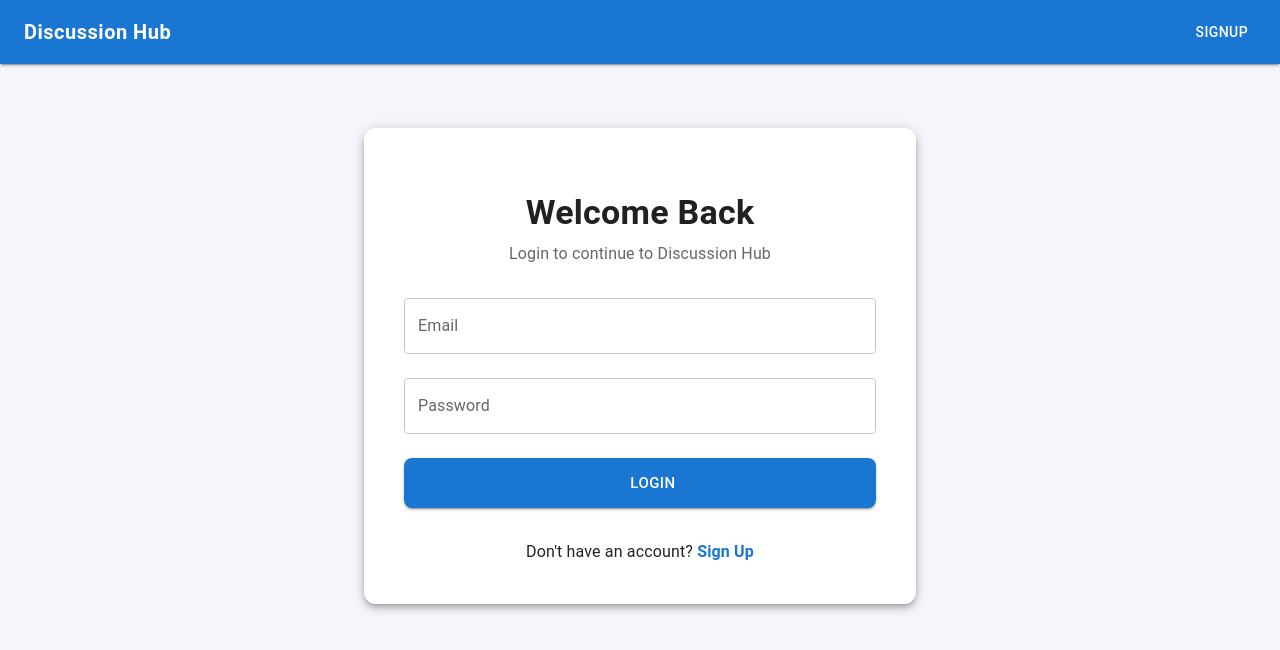
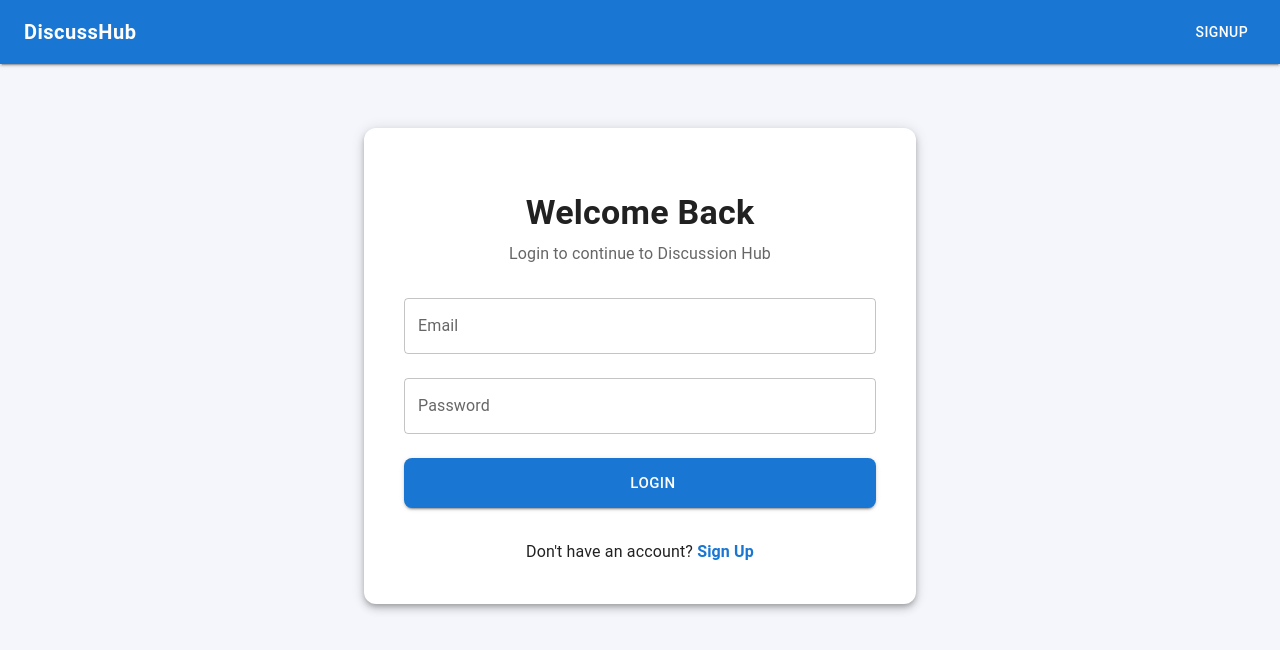
Before and after one commit to juhik24/multi-user-discussion-platform, a React (Create React App) app in the folder frontend/: page /login in a window 1280 px wide. Shown: the top 650 px of the page. Built offline with nearby package versions, Linux system fonts and the light colour scheme; no server answers; some icons are missing.

Commit message:
Rename platform name

```diff
--- a/frontend/src/components/Navbar.js
+++ b/frontend/src/components/Navbar.js
@@ -43,7 +43,7 @@ export default function Navbar() {
             letterSpacing: 0.5,
           }}
         >
-          Discussion Hub
+          DiscussHub
         </Typography>
 
         <Box
```
